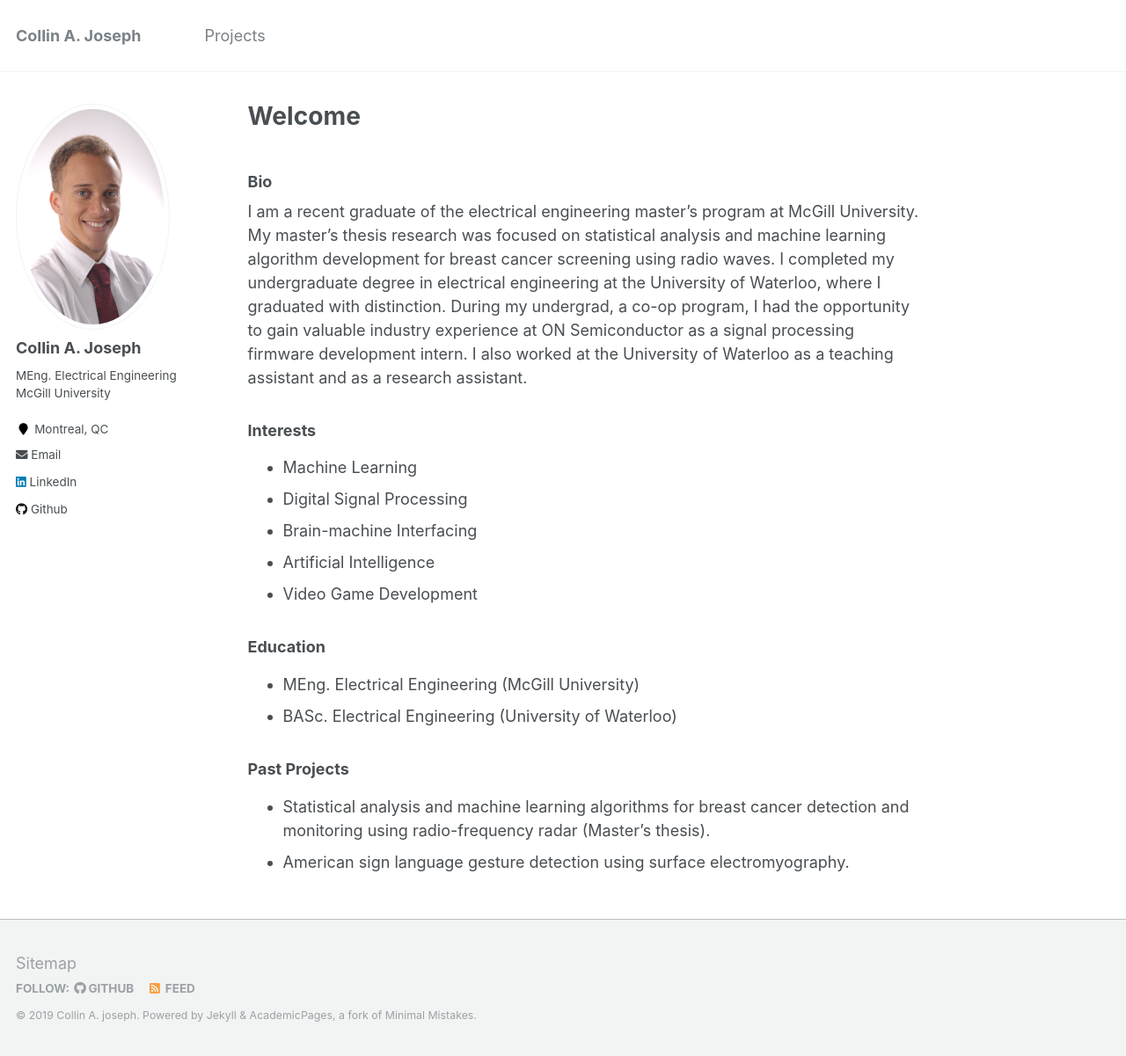
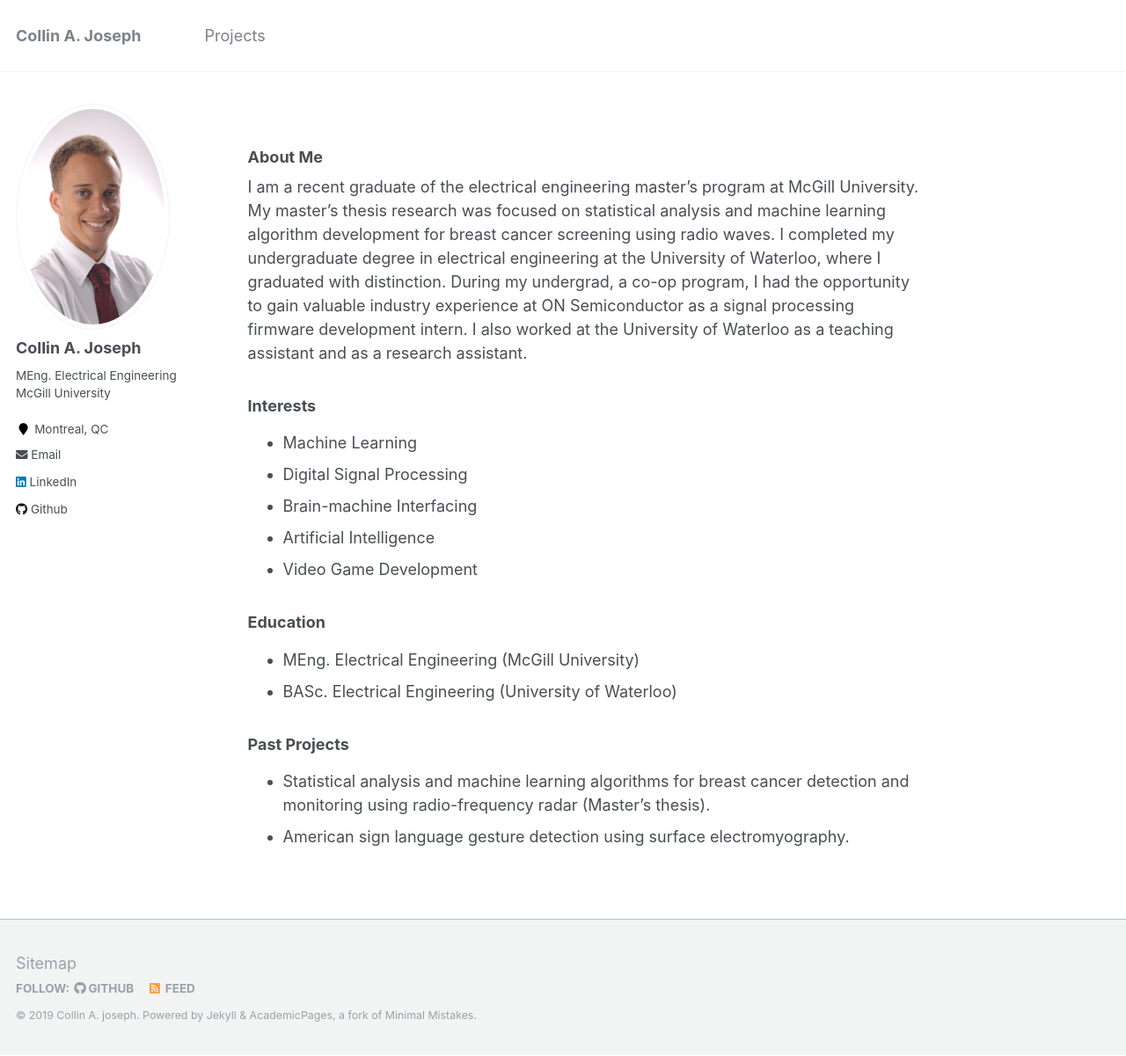
Before and after one commit to collinquintyne/collinquintyne.github.io, a Jekyll site: the page built from _pages/about.md, in a window 1280 px wide and 1201 px high. Shown: the whole window at 88% size. Built offline with Jekyll 4.4.1, drawn with Linux system fonts in a browser that asks for light colours.

Commit message:
edit about me page

```diff
--- a/_pages/about.md
+++ b/_pages/about.md
@@ -1,6 +1,6 @@
 ---
 permalink: /
-title: "Welcome"
+title: " "
 excerpt: "About me"
 author_profile: true
 redirect_from:
@@ -8,7 +8,7 @@ redirect_from:
   - /about.html
 ---
 
-### Bio
+### About Me
 I am a recent graduate of the electrical engineering master's program at McGill University. My master's thesis research was focused on statistical analysis and machine learning algorithm development for breast cancer screening using radio waves. I completed my undergraduate degree in electrical engineering at the University of Waterloo, where I graduated with distinction. During my undergrad, a co-op program, I had the opportunity to gain valuable industry experience at ON Semiconductor as a signal processing firmware development intern. I also worked at the University of Waterloo as a teaching assistant and as a research assistant.
 
 ### Interests
```
